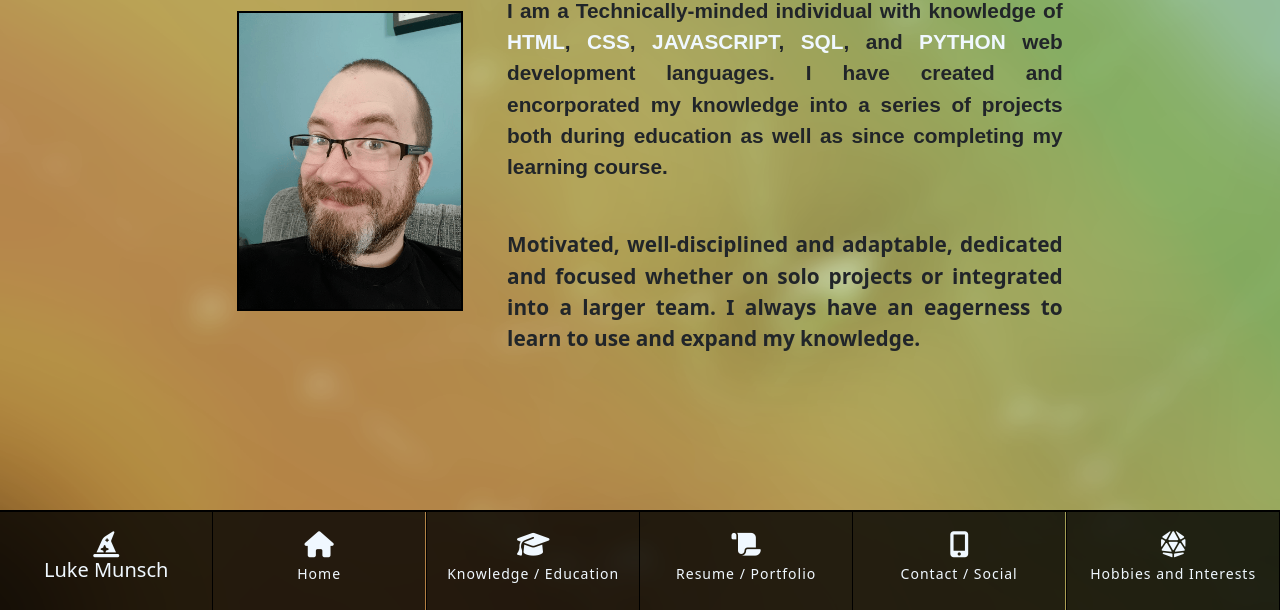
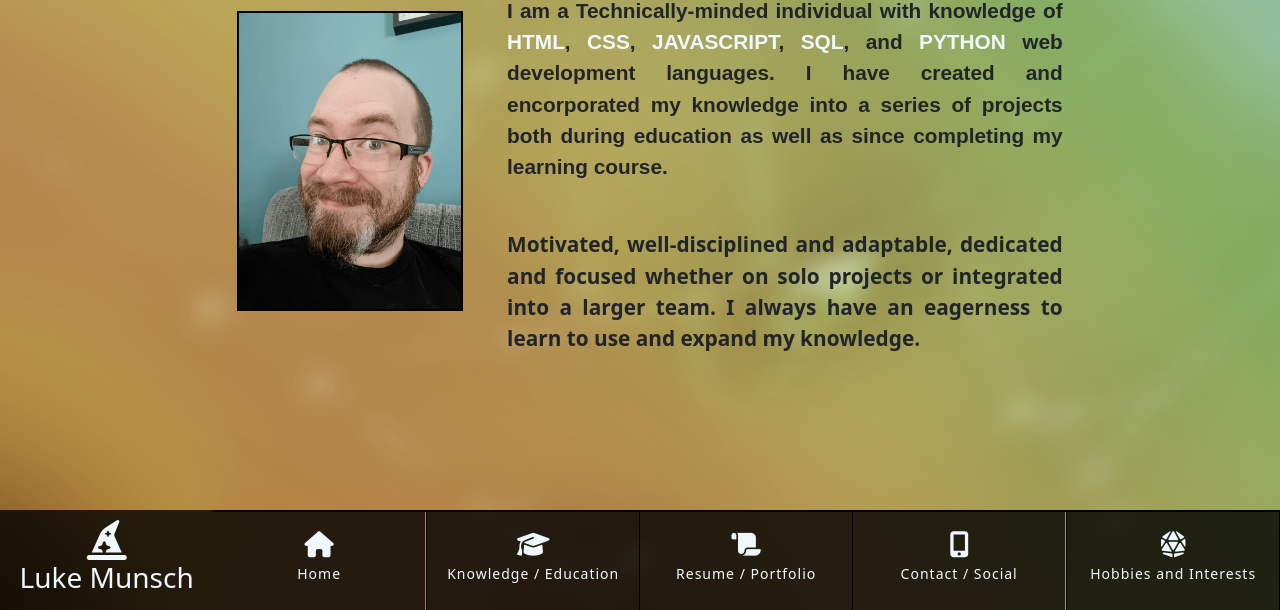
Before and after one commit to lukemunsch/professional-portfolio, a Django app: page / in a window 1280 px wide. Shown: the part 190-800 px from the top of the page. Run offline with Django 3.2, Linux system fonts and the light colour scheme; some libraries are stand-ins or nearby versions; some web fonts are replaced.

Commit message:
uupdtteuttou fn

```diff
--- a/static/css/base.css
+++ b/static/css/base.css
@@ -66,6 +66,23 @@ body {
 
 #nav li {
     padding: 0;
+}
+
+.name-btn {
+    height: 100px;
+    text-align: center;
+    background-color: rgba(0, 0, 0, 0.8);
+}
+
+.name-btn a {
+    height: 100px;
+    color: aliceblue;
+    text-decoration: none;
+}
+
+.name-btn a i {
+    padding-top: 10px;
+    font-size: 40px;
 }
 
 .menuitem {
--- a/templates/base.html
+++ b/templates/base.html
@@ -117,10 +117,11 @@
       <div class="row no-gutters p-0 fixed-bottom">
         <div class="d-none d-md-block col-md-12">
           <ul id="nav" class="list-inline menucontainer row text-center">
-            <li class="col-md-2 menuitem my-auto">
-              <a href="{% url 'home' %}" class="hvr-sweep-to-top"
-                ><i class="fas fa-hat-wizard"></i><h5> Luke Munsch</h5></a
-              >
+            <li class="col-md-2 my-auto name-btn">
+              <a href="{% url 'home' %}">
+                <i class="fas fa-hat-wizard"></i>
+                <h3>Luke Munsch</h3>
+              </a>
             </li>
             <li class="col-md-2 menuitem my-auto">
               <a href="{% url 'home' %}" class="hvr-sweep-to-top"
```
